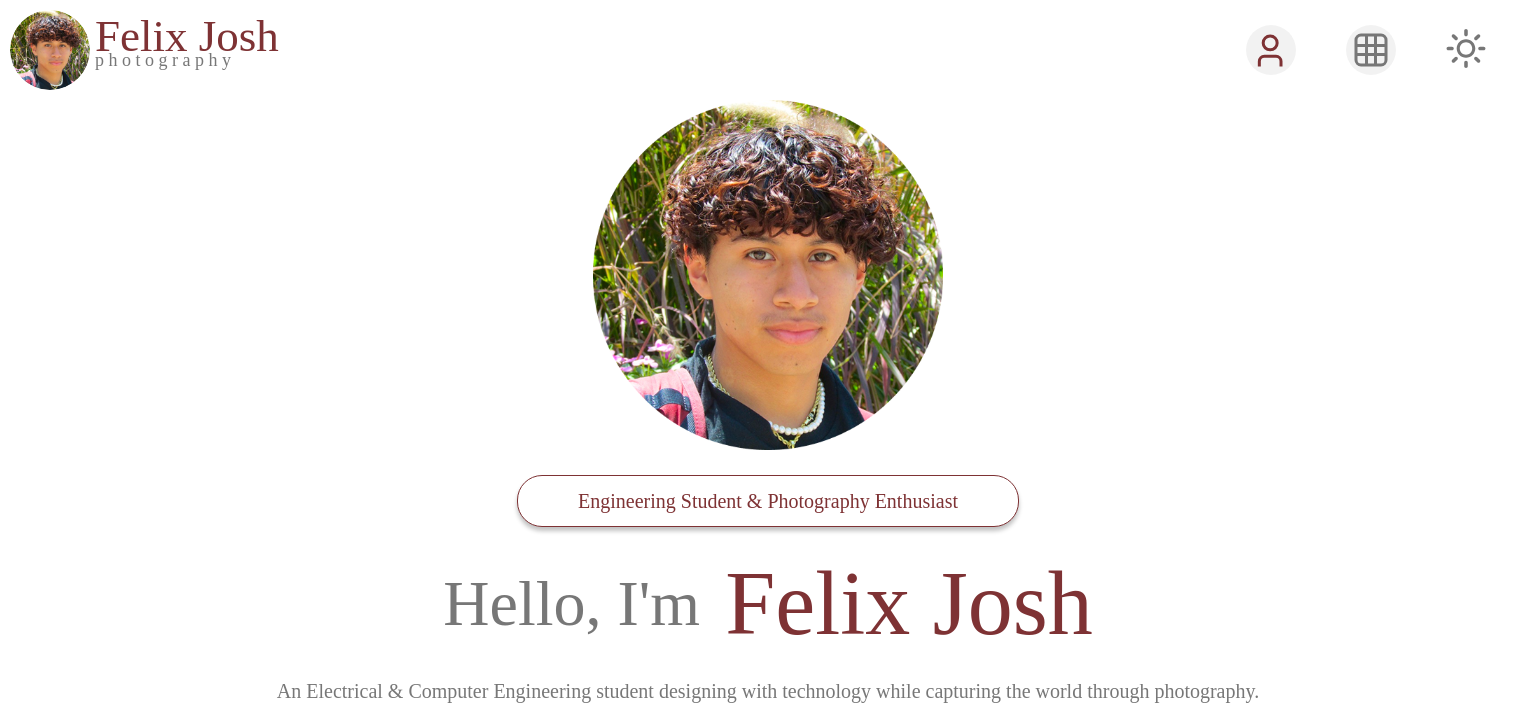
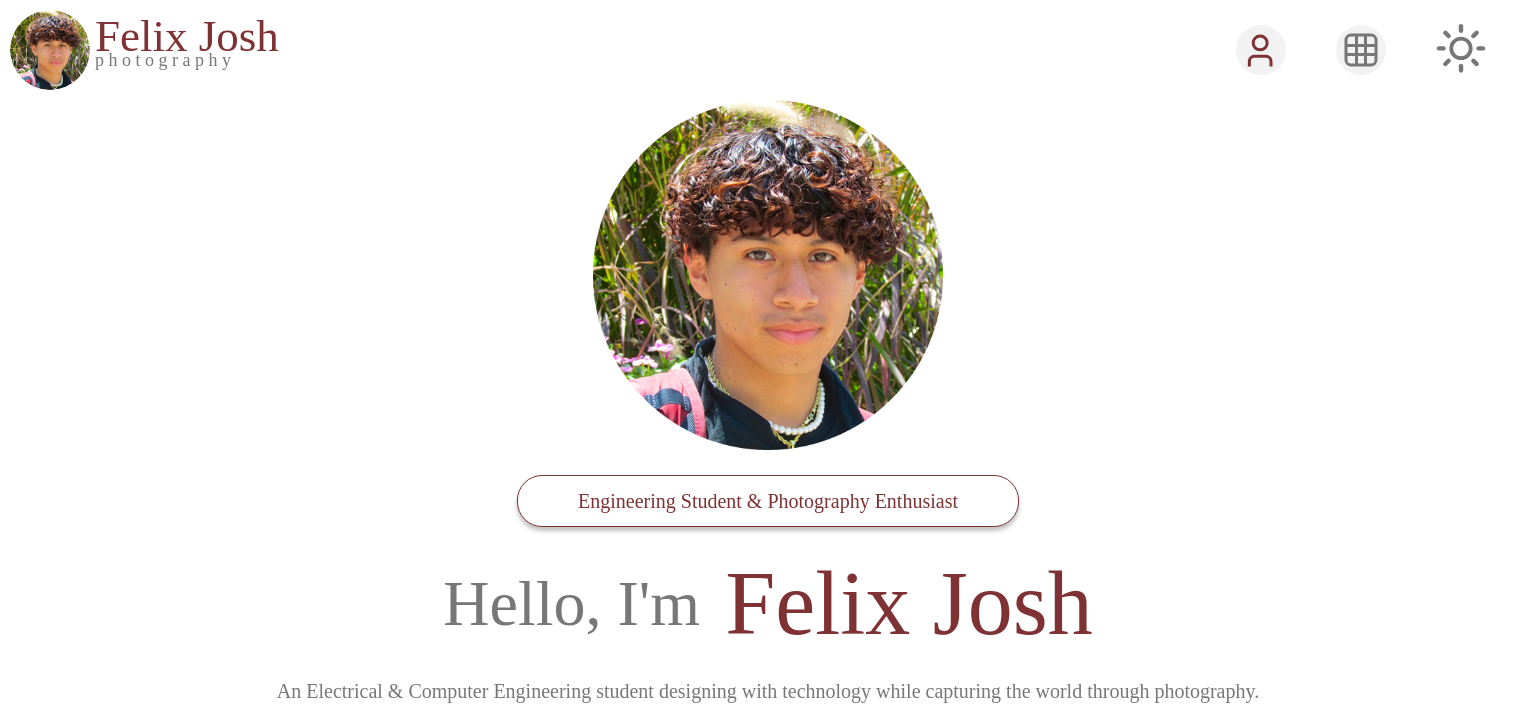
Before and after one commit to dev-misa/photosbyftj, a React (Vite) app: page /collections in a window 1536 px wide. Shown: the top 726 px of the page. Built offline with nearby package versions, Linux system fonts and the light colour scheme; no server answers; a web font is replaced by a local one.

Commit message:
Match theme toggle icon box size to the other nav icons
.theme-icon had its own smaller per-breakpoint sizing (30/50/40px);
now matches .icon's sizing (38/50/50px) exactly.

```diff
--- a/src/App.css
+++ b/src/App.css
@@ -80,7 +80,7 @@ a, a:visited, a:hover, a:active {
 }
 .NavLinks .label { display: none; }
 .NavLinks .icon { display: inline-block; width: 38px; height: 38px; }
-.NavLinks .theme-icon { display: inline-block; width: 30px; height: 30px; }
+.NavLinks .theme-icon { display: inline-block; width: 38px; height: 38px; }
 .NavLinks .theme-toggle { color: var(--txt); }
 .NavLinks .theme-toggle:hover { opacity: 0.85; }
 .NavLinks .navlink {
@@ -354,7 +354,6 @@ a, a:visited, a:hover, a:active {
 /* ================================================================ */
 @media (min-width: 1480px) {
   .NavLinks { gap: 50px; padding-right: 50px; }
-  .NavLinks .theme-icon { width: 40px; height: 40px; }
 
   .CurrentSetup { height: 50vh; width: 80%; max-width: 1400px; }
 
```
